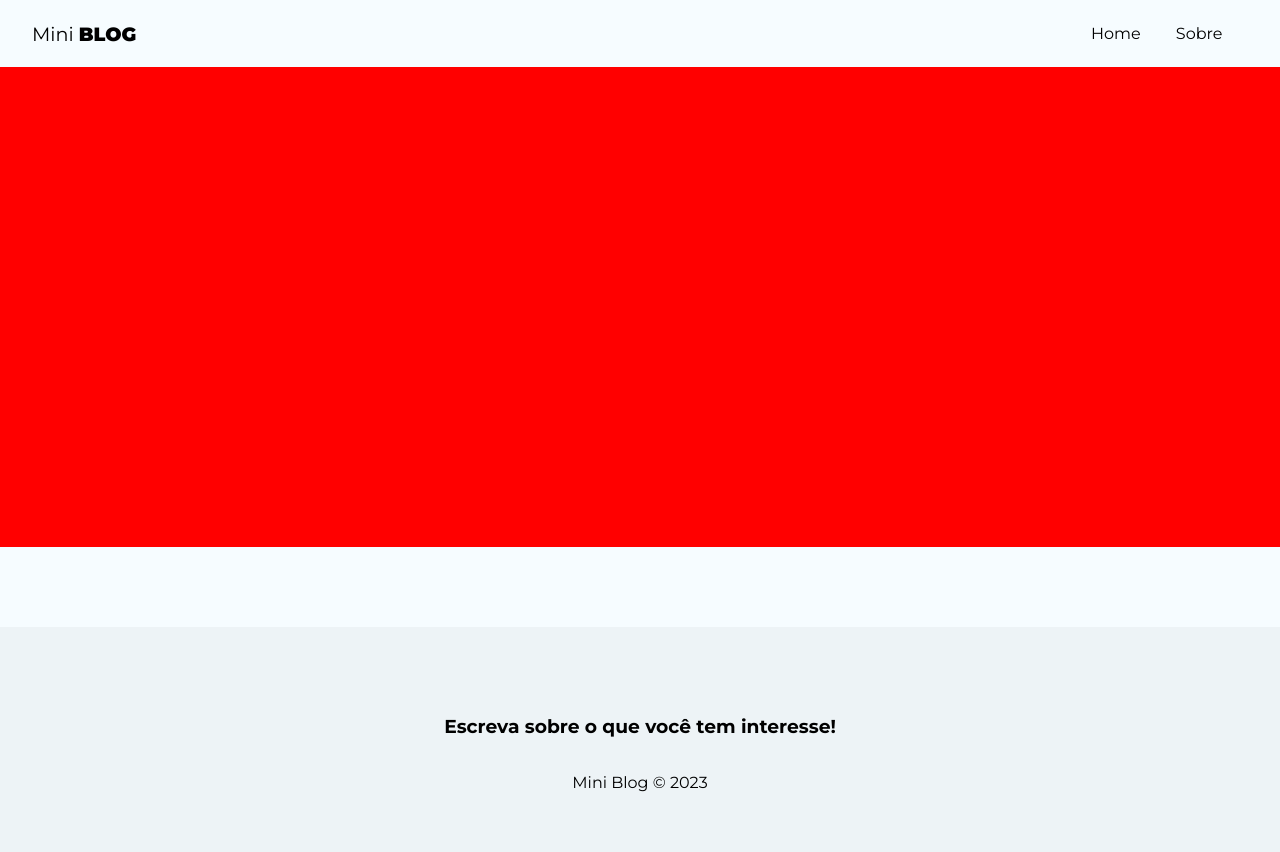
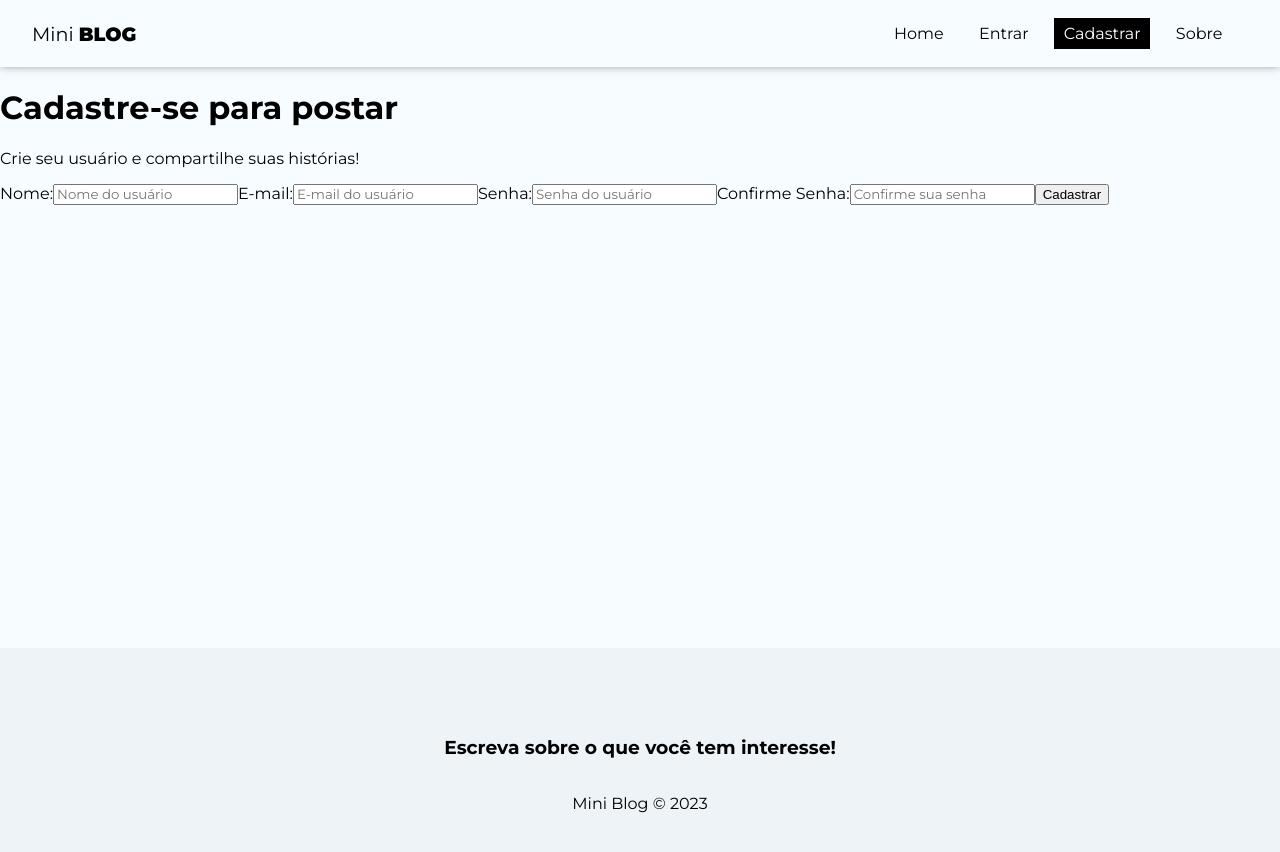
Before and after one commit to Davidson031/Blog_React, a React (Create React App) app: page /register in a window 1280 px wide. Shown: the top 852 px of the page. Built offline with nearby package versions, Linux system fonts and the light colour scheme.

Commit message:
paginas de cadastro/login criadas e forms iniciados

```diff
--- a/src/App.css
+++ b/src/App.css
@@ -1,5 +1,4 @@
 .container {
-    background-color: red;
     min-height: 60vh;
     margin-bottom: 5em;
 }
--- a/src/App.js
+++ b/src/App.js
@@ -5,6 +5,10 @@ import { BrowserRouter, Routes, Route, Navigate } from "react-router-dom";
 import Home from "./pages/home/Home";
 
 import About from "./pages/about/About";
+
+import Register from "./pages/register/Register";
+
+import Login from "./pages/login/Login";
 
 import NavBar from "../src/components/Navbar";
 
@@ -21,6 +25,8 @@ function App() {
           <Routes>
             <Route path='/' element = { <Home /> } />
             <Route path='/about' element = { <About /> } />
+            <Route path='/login' element = { <Login /> } />
+            <Route path='/register' element = { <Register /> } />
           </Routes >
         </div>
         <Footer />
--- a/src/components/Navbar.js
+++ b/src/components/Navbar.js
@@ -13,8 +13,18 @@ const Navbar = () => {
         </li>
 
         <li>
+          <NavLink to="/login" className={ ({ isActive }) => (  isActive ? styles.active : '')}>Entrar</NavLink>
+        </li>
+
+        <li>
+          <NavLink to="/register" className={ ({ isActive }) => (  isActive ? styles.active : '')}>Cadastrar</NavLink>
+        </li>
+
+        <li>
           <NavLink to="/about" className={ ({ isActive }) => (  isActive ? styles.active : '')}>Sobre</NavLink>
         </li>
+
+
       </ul>
     </nav>
   )
--- /dev/null
+++ b/src/pages/login/Login.js
@@ -0,0 +1,12 @@
+
+import styles from "./Login.module.css";
+
+const Login = () => {
+  return (
+    <div>
+      <h2>Login</h2>
+    </div>
+  )
+}
+
+export default Login
--- /dev/null
+++ b/src/pages/register/Register.js
@@ -0,0 +1,37 @@
+import styles from "./Register.module.css";
+
+import { useState, useEffect } from "react";
+
+const Register = () => {
+  return (
+    <div>
+        <h1>Cadastre-se para postar</h1>
+        <p>Crie seu usuário e compartilhe suas histórias!</p>
+        <form>
+          <label>
+            <span>Nome:</span>
+            <input type="text" name="displayName" required placeholder="Nome do usuário"/>
+          </label>
+
+          <label>
+            <span>E-mail:</span>
+            <input type="email" name="email" required placeholder="E-mail do usuário"/>
+          </label>
+
+          <label>
+            <span>Senha:</span>
+            <input type="password" name="password" required placeholder="Senha do usuário"/>
+          </label>
+
+          <label>
+            <span>Confirme Senha:</span>
+            <input type="password" name="confirmPassword" required placeholder="Confirme sua senha"/>
+          </label>
+
+          <button className="btn">Cadastrar</button>
+        </form>
+    </div>
+  )
+}
+
+export default Register
--- /dev/null
+++ b/src/pages/register/Register.module.css
@@ -0,0 +1,7 @@
+.register {
+    text-align: center;
+}
+
+.register p{
+    color: #aaa;
+}
```
Also changed, not shown: src/firebase/config.js (line endings or trailing spaces), src/pages/login/Login.module.css (added).
